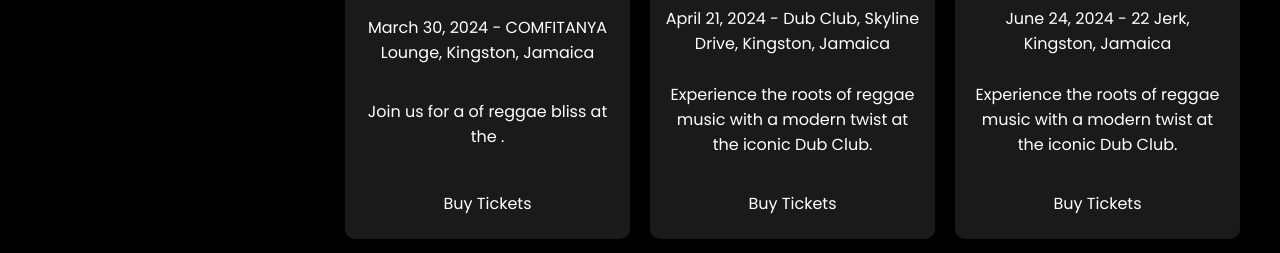
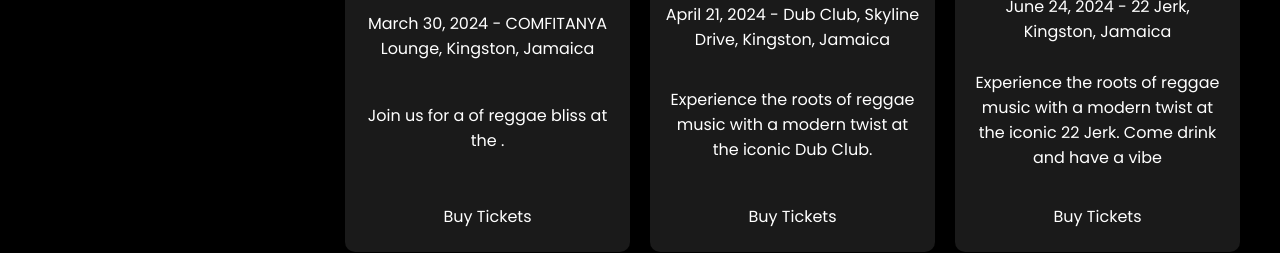
Before and after one commit to glitterrock-vampire/IYANEYE, a Next.js app: page /upcoming-performances in a window 1280 px wide. Shown: the part 389-642 px from the top of the page. Built offline with nearby package versions, Linux system fonts and the light colour scheme; no server answers.

Commit message:
update-test

```diff
--- a/pages/upcoming-performances.tsx
+++ b/pages/upcoming-performances.tsx
@@ -28,7 +28,7 @@
     name: "I AM ON THE RISE",
     date: "June 24, 2024",
     location: "22 Jerk, Kingston, Jamaica",
-    description: "Experience the roots of reggae music with a modern twist at the iconic Dub Club.",
+    description: "Experience the roots of reggae music with a modern twist at the iconic 22 Jerk. Come drink and have a vibe",
     ticketsUrl: "https://example.com/reggae-sunsplash-tickets"
 
   },
```
